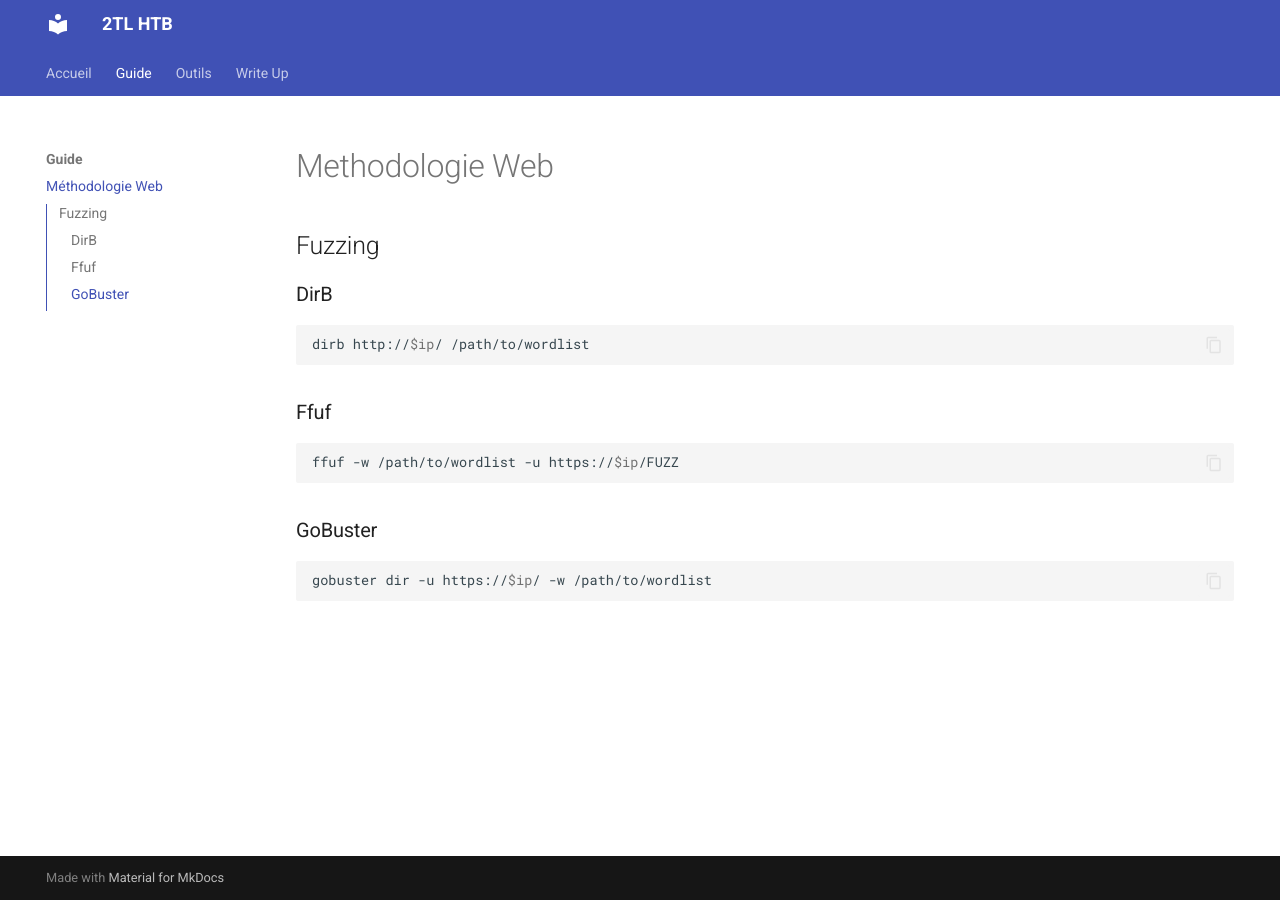
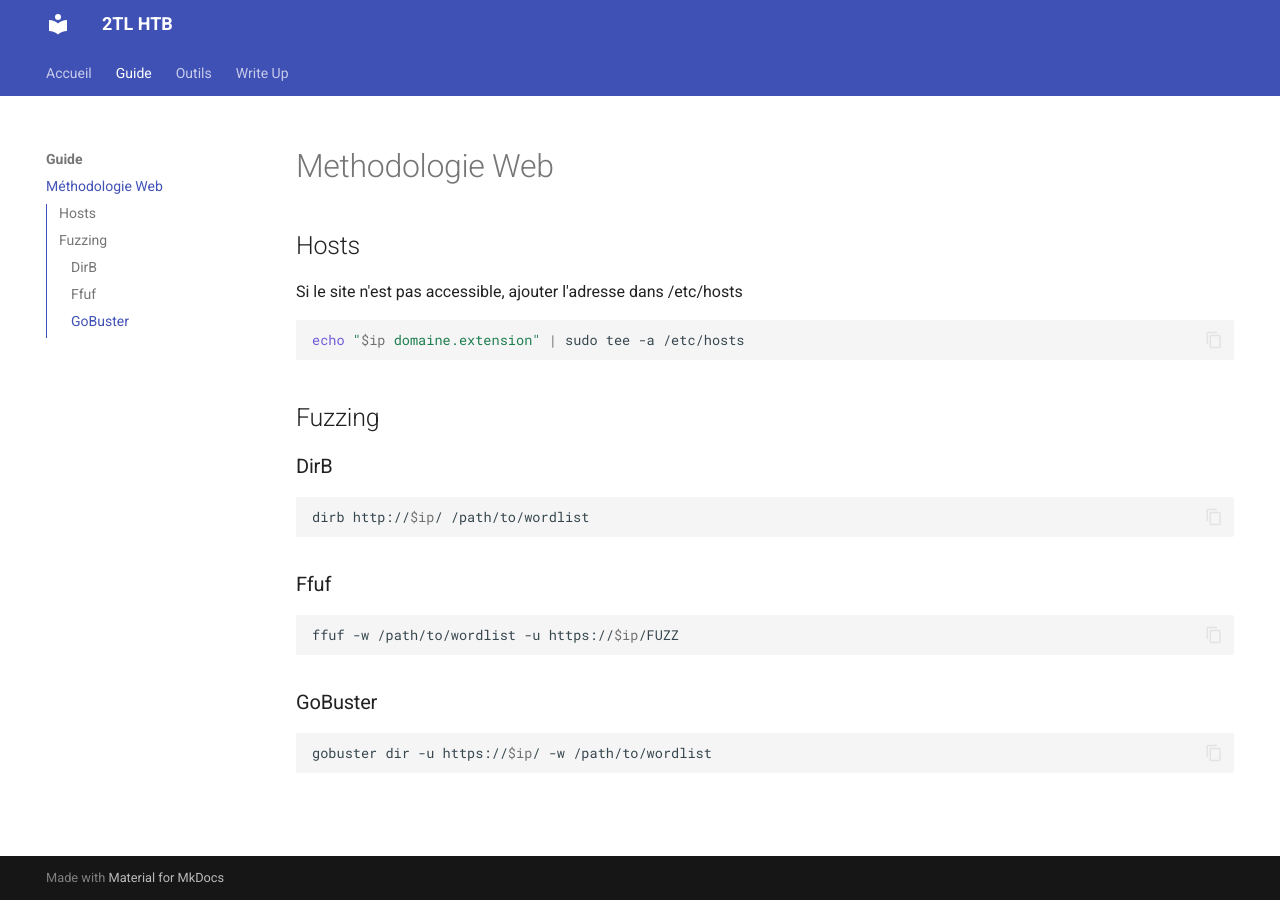
Before and after one commit to JeanPiffre/2TL_OSCP, an MkDocs documentation site: the page built from docs/guide/metho_web.md, in a window 1280 px wide. Built offline with MkDocs 1.6.1 and Material for MkDocs 9.7.7, drawn with Linux system fonts in a browser that asks for light colours.

Commit message:
update: ajoute methode /etc/hosts

````diff
--- a/docs/guide/metho_web.md
+++ b/docs/guide/metho_web.md
@@ -1,4 +1,12 @@
 # Methodologie Web
+
+## Hosts
+
+Si le site n'est pas accessible, ajouter l'adresse dans /etc/hosts
+
+```bash
+echo "$ip domaine.extension" | sudo tee -a /etc/hosts
+```
 
 ## Fuzzing
 
````
